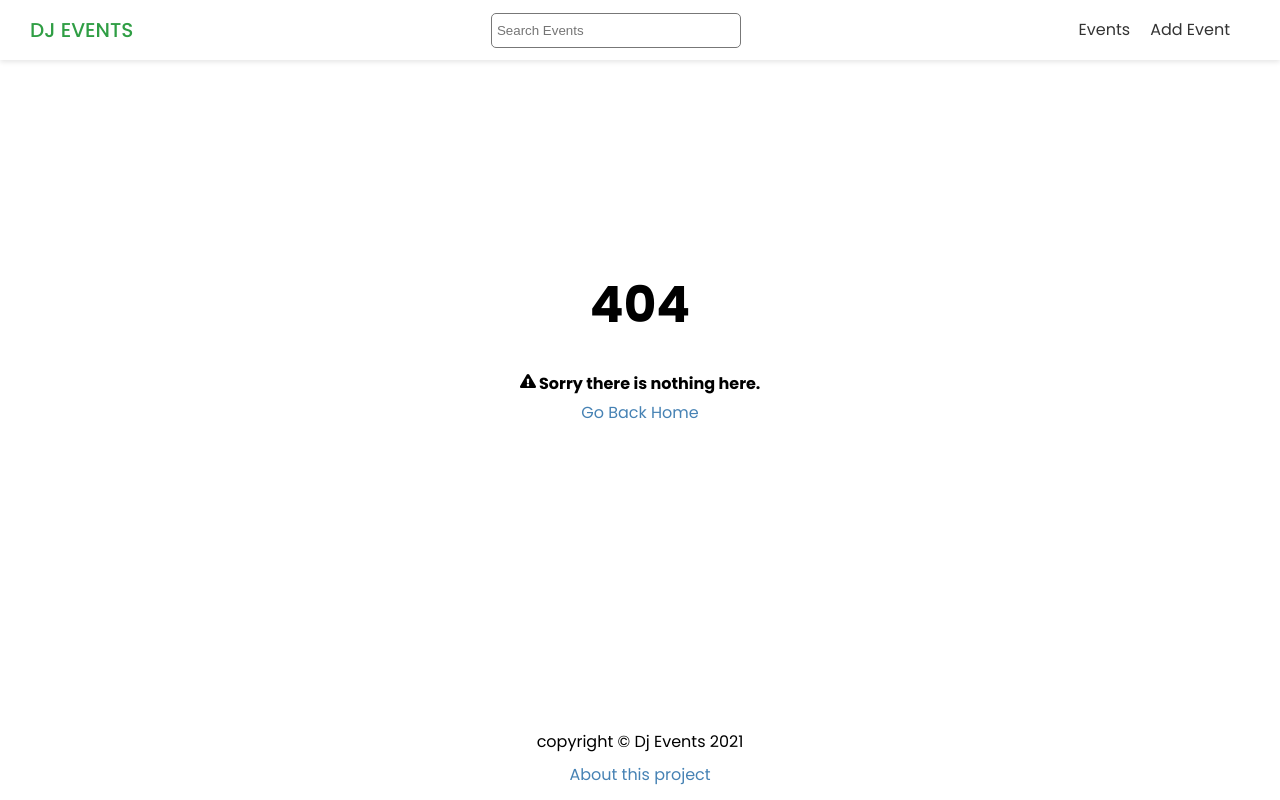
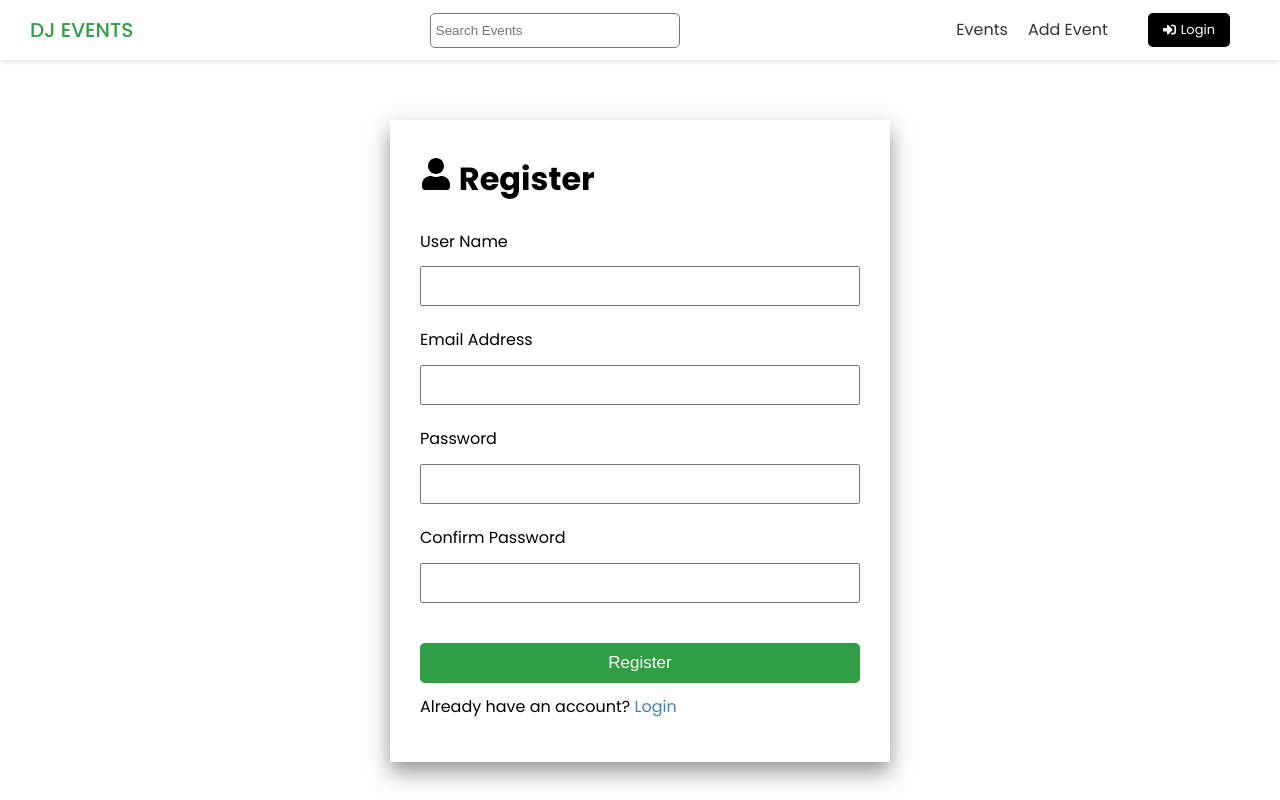
Before and after one commit to tanvirch0750/Next-js-dj-events-frontend, a Next.js app: page /account/register in a window 1280 px wide. Before the commit this address had no page. Shown: the top 800 px of the page. Built offline with nearby package versions, Linux system fonts and the light colour scheme.

Commit message:
created register and login page

```diff
--- a/components/Header.js
+++ b/components/Header.js
@@ -1,6 +1,7 @@
+import styles from "@/styles/Header.module.css";
 import Link from "next/link";
+import { FaSignInAlt } from "react-icons/fa";
 import Search from "./Search";
-import styles from "@/styles/Header.module.css";
 
 export default function Header() {
   return (
@@ -23,6 +24,13 @@
               <a>Add Event</a>
             </Link>
           </li>
+          <li>
+            <Link href="/account/login">
+              <a className="btn-secondary btn-icon">
+                <FaSignInAlt /> Login
+              </a>
+            </Link>
+          </li>
         </ul>
       </nav>
     </header>
--- /dev/null
+++ b/pages/account/register.js
@@ -0,0 +1,77 @@
+import Layout from "@/components/Layout";
+import styles from "@/styles/AuthForm.module.css";
+import Link from "next/link";
+import { useState } from "react";
+import { FaUser } from "react-icons/fa";
+import { toast, ToastContainer } from "react-toastify";
+import "react-toastify/dist/ReactToastify.css";
+
+const Register = () => {
+  const [userName, setUserName] = useState("");
+  const [email, setEmail] = useState("");
+  const [password, setPassword] = useState("");
+  const [confirmPassword, setConfirmPassword] = useState("");
+
+  const handleSubmit = (e) => {
+    e.preventDefault();
+
+    if (password !== confirmPassword) {
+      toast.error("Password does not match");
+      return;
+    }
+  };
+  return (
+    <Layout title="User Registration">
+      <div className={styles.auth}>
+        <h1>
+          <FaUser /> Register
+        </h1>
+        <ToastContainer />
+        <form onSubmit={handleSubmit}>
+          <div>
+            <label htmlFor="userName">User Name</label>
+            <input
+              type="text"
+              id="userName"
+              value={userName}
+              onChange={(e) => setUserName(e.target.value)}
+            />
+          </div>
+          <div>
+            <label htmlFor="email">Email Address</label>
+            <input
+              type="email"
+              id="email"
+              value={email}
+              onChange={(e) => setEmail(e.target.value)}
+            />
+          </div>
+          <div>
+            <label htmlFor="password">Password</label>
+            <input
+              type="password"
+              id="password"
+              value={password}
+              onChange={(e) => setPassword(e.target.value)}
+            />
+          </div>
+          <div>
+            <label htmlFor="password">Confirm Password</label>
+            <input
+              type="password"
+              id="password"
+              value={confirmPassword}
+              onChange={(e) => setConfirmPassword(e.target.value)}
+            />
+          </div>
+          <input type="submit" value="Register" className="btn" />
+        </form>
+        <p>
+          Already have an account? <Link href="/account/login">Login</Link>
+        </p>
+      </div>
+    </Layout>
+  );
+};
+
+export default Register;
--- /dev/null
+++ b/styles/AuthForm.module.css
@@ -0,0 +1,31 @@
+.auth {
+  max-width: 500px;
+  margin: auto;
+  padding: 30px;
+  box-shadow: 0px 10px 20px 0px rgba(50, 50, 50, 0.52);
+}
+
+.auth label {
+  display: block;
+  margin-bottom: 10px;
+}
+
+.auth input[type="text"],
+.auth input[type="email"],
+.auth input[type="password"] {
+  display: block;
+  width: 100%;
+  height: 40px;
+  padding: 5px;
+  font-size: 18px;
+}
+
+.auth input[type="submit"] {
+  margin-top: 20px;
+  width: 100%;
+  font-size: 17px;
+}
+
+.auth div {
+  margin-bottom: 20px;
+}
```
Also changed, not shown: pages/account/login.js (added, +52 -0 lines).
